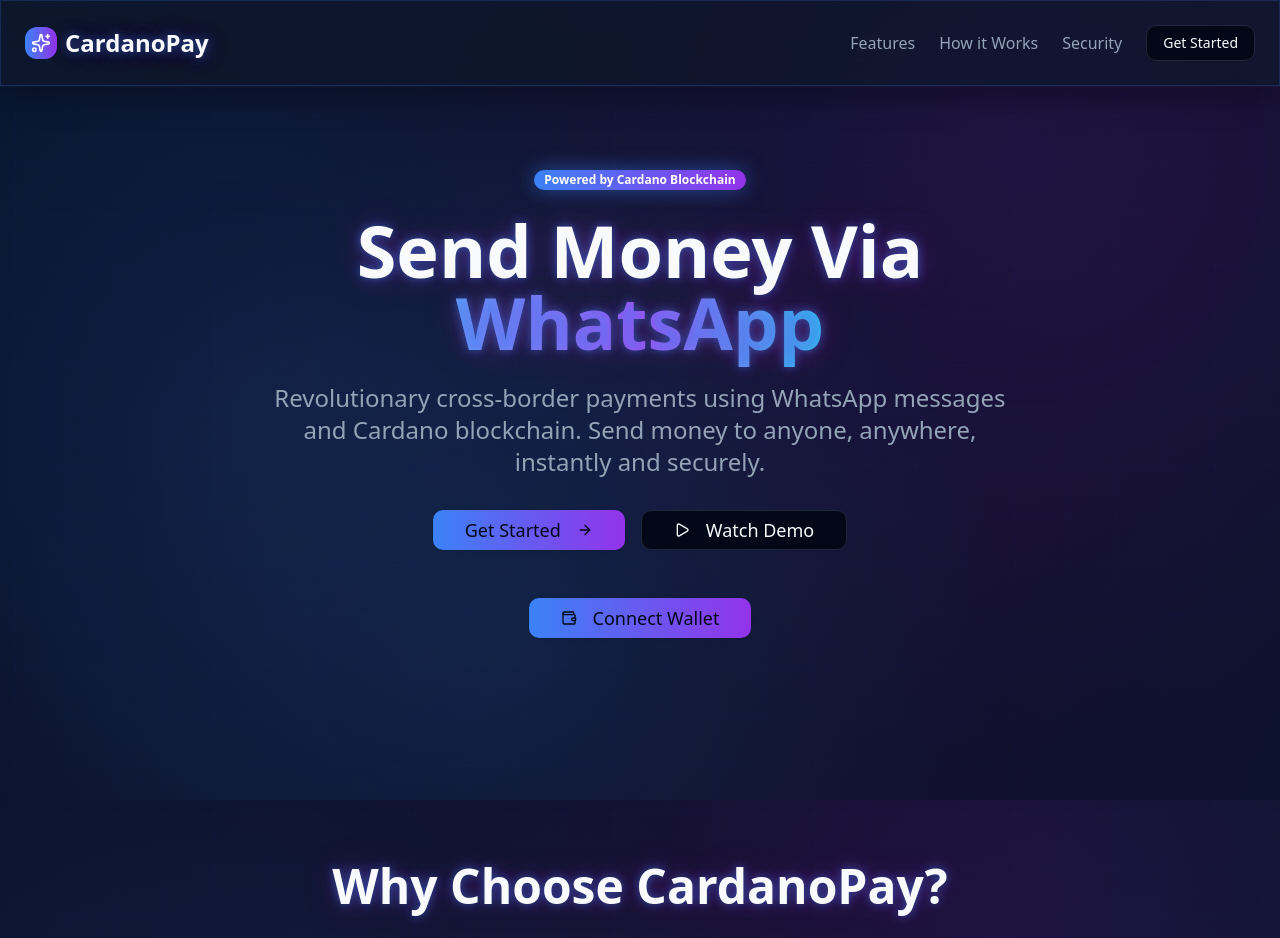
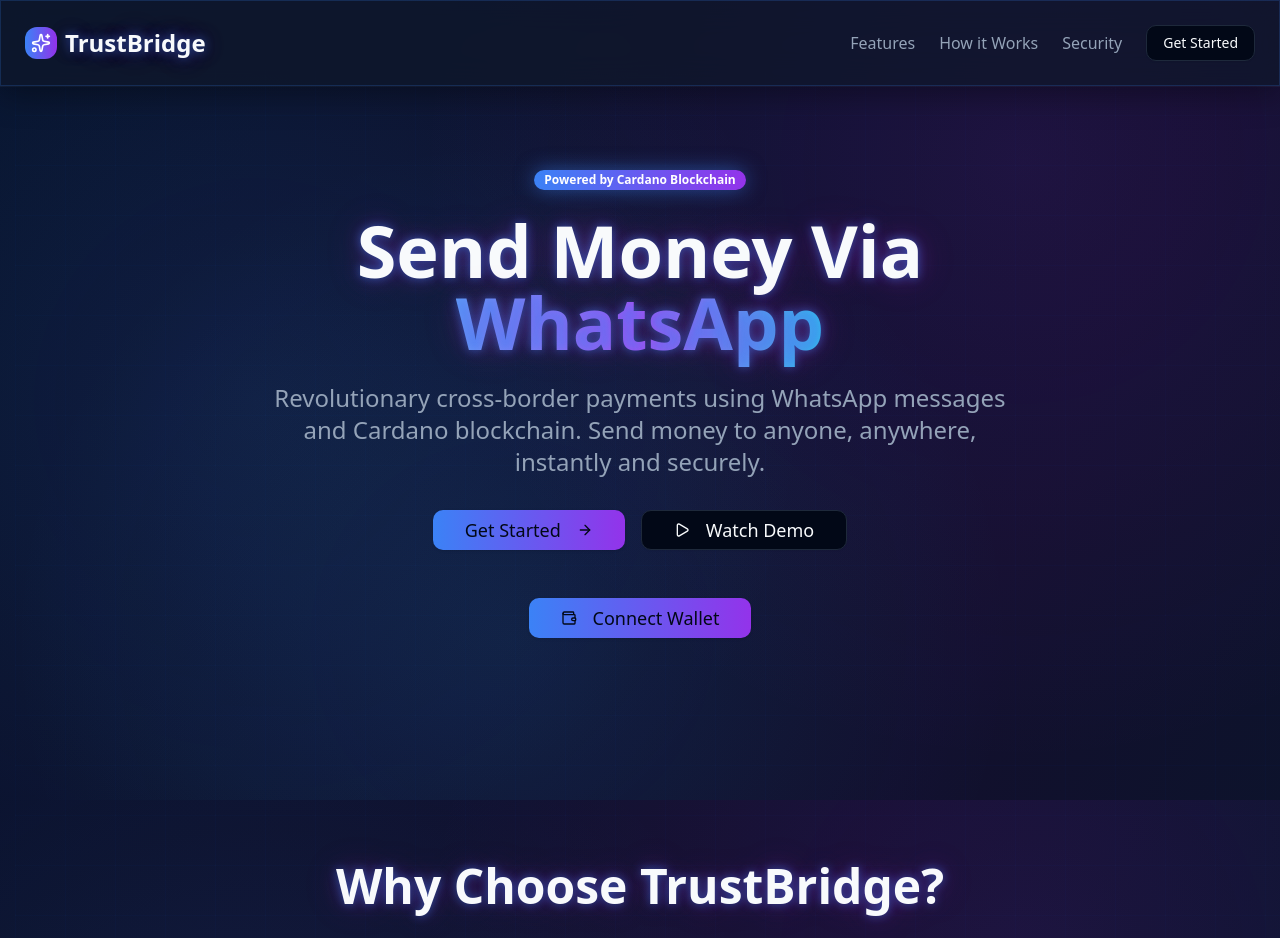
Before and after one commit to UGM-Cardano/TrustBridge-Frontend, a Next.js app: page / in a window 1280 px wide. Shown: the top 938 px of the page. Built offline with nearby package versions, Linux system fonts and the light colour scheme; what @meshsdk/react would draw is missing.

Commit message:
refactor: Update branding from CardanoPay to TrustBridge in title and footer

```diff
--- a/src/pages/index.tsx
+++ b/src/pages/index.tsx
@@ -20,7 +20,7 @@
   return (
     <div className="min-h-screen w-full dark">
       <Head>
-        <title>CardanoPay - Cross-Border Payments via WhatsApp</title>
+        <title>TrustBridge - Cross-Border Payments via WhatsApp</title>
         <meta name="description" content="Send money across borders instantly using WhatsApp and Cardano blockchain" />
         <link rel="icon" href="/favicon.ico" />
       </Head>
@@ -37,7 +37,7 @@
             <div className="w-8 h-8 bg-gradient-to-r from-blue-500 to-purple-600 rounded-lg flex items-center justify-center">
               <Sparkles className="w-5 h-5 text-white" />
             </div>
-            <span className="text-2xl font-bold text-glow">CardanoPay</span>
+            <span className="text-2xl font-bold text-glow">TrustBridge</span>
           </div>
           <div className="hidden md:flex items-center gap-6">
             <a href="#features" className="text-muted-foreground hover:text-primary transition-colors">Features</a>
@@ -101,7 +101,7 @@
         <section id="features" className="relative z-10 container mx-auto px-6 py-20">
           <div className="text-center mb-16">
             <h2 className="text-4xl md:text-5xl font-bold mb-6 text-glow">
-              Why Choose CardanoPay?
+              Why Choose TrustBridge?
             </h2>
             <p className="text-xl text-muted-foreground max-w-2xl mx-auto">
               Experience the future of cross-border payments with cutting-edge technology
@@ -345,7 +345,7 @@
 
       <footer className="relative z-10 border-t border-border/50 py-12">
         <div className="container mx-auto px-6 text-center text-muted-foreground">
-          <p>&copy; 2024 CardanoPay. Powered by Cardano Blockchain.</p>
+          <p>&copy; 2024 TrustBridge. Powered by Cardano Blockchain.</p>
         </div>
       </footer>
     </div>
```
